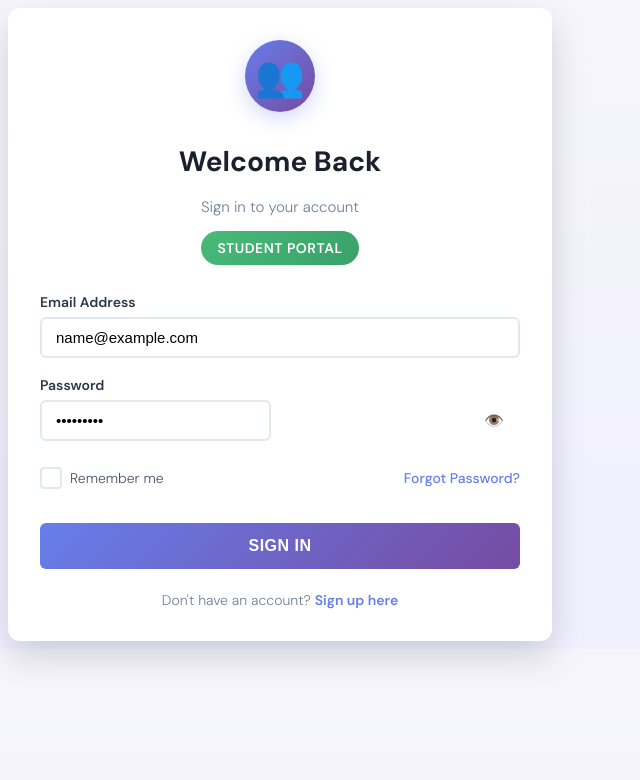
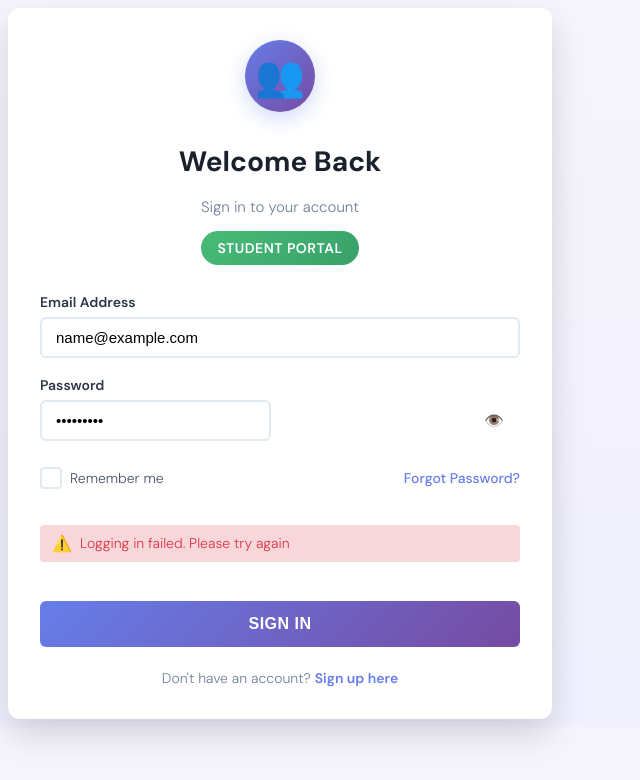
Before and after one commit to NoteHubs-Org/Frontend, a React (Create React App) app: page /login in a window 1280 px wide. Both pictures are taken after typing "name@example.com", "Sample123" into the empty fields and a click on the button "SIGN IN". Shown: the top 780 px of the page, without its empty margins (0-640 px from the left). Built offline with nearby package versions, Linux system fonts and the light colour scheme; no server answers.

Commit message:
feat: enhance login functionality with loading and error handling

```diff
--- a/src/authRoutes/Login.js
+++ b/src/authRoutes/Login.js
@@ -4,6 +4,9 @@ import "./auth.css"
 import { Navigate, useNavigate } from 'react-router-dom';
 
 const Login = () => {
+    const [errorMessage, setErrorMessage] = useState("");
+    const [isLoading, setIsLoading] = useState(false);
+    const [isAuthenticated, setIsAuthenticated] = useState(false);
     const navigate = useNavigate();
     const [form, setForm] = useState({
         email: "",
@@ -17,21 +20,24 @@ const Login = () => {
 
     const handleSubmit = async (e) => {
         e.preventDefault();
+        setIsLoading(true);
+        setErrorMessage("");
 
         try {
             const response = await login(form);
             if (response.status === 200) {
-                console.log("Login successful", response.data);
-                alert("Login successful");
-                navigate("/"); // Redirect to dashboard or home page
-                <Navigate to="/library" />
+                console.log("Login successful:", response.data);
+                navigate("/");
+                setIsAuthenticated(true);
             } else {
-                console.error("Login failed", response.data);
-                alert("Login failed. Please check your credentials and try again.");
+                setErrorMessage(response.data.message || "Login failed. Please try again.");
+                setIsAuthenticated(false);
             }
         } catch (error) {
-           console.error("Login error", error);
-           alert("Logging in failed. Please try again");
+            console.error("Login error", error);
+            setErrorMessage("Logging in failed. Please try again");
+        } finally {
+            setIsLoading(false);
         }
     }
     return (
@@ -67,6 +73,22 @@ const Login = () => {
                 <a href='/forgot-password' className="forgot-link">Forgot Password?</a>
             </div>
 
+            <div className='form-status' style={{ display: isLoading || errorMessage ? 'block' : 'none' }}>
+                {isLoading ? (
+                    <div className='loader-container'>
+                        <span className='loader'></span>
+                        <span className='loading-text'>Logging in...</span>
+                    </div>
+                ) : (
+                    errorMessage && (
+                        <div className='error-container'>
+                            <span className='error-icon'>⚠️</span>
+                            <span className='error-message'>{errorMessage}</span>
+                        </div>
+                    )
+                )}
+            </div>
+
             <button type="submit" className="login-btn">Sign In</button>
             <div className="signup-link">
                 Don't have an account? <a href="/signup" id="signupLink">Sign up here</a>
--- a/src/authRoutes/auth.css
+++ b/src/authRoutes/auth.css
@@ -107,6 +107,76 @@
   display: flex;
   flex-direction: column;
   gap: 18px;
+}
+.loader {
+  font-size: 10px;
+  width: 1em;
+  height: 1em;
+  border-radius: 50%;
+  position: relative;
+  text-indent: -9999em;
+  animation: mulShdSpin 1.1s infinite ease;
+  transform: translateZ(0);
+}
+.form-status {
+    min-height: 40px;
+    margin: 10px 0;
+}
+
+.loader-container {
+    display: flex;
+    align-items: center;
+    gap: 10px;
+}
+
+.loading-text {
+    color: #666;
+    font-size: 14px;
+}
+
+.error-container {
+    display: flex;
+    align-items: center;
+    gap: 8px;
+    color: #dc3545;
+    background-color: #f8d7da;
+    padding: 8px 12px;
+    border-radius: 4px;
+}
+
+.error-icon {
+    font-size: 16px;
+}
+
+.error-message {
+    font-size: 14px;
+}
+@keyframes mulShdSpin {
+  0%,
+  100% {
+    box-shadow: 0em -2.6em 0em 0em #ffffff, 1.8em -1.8em 0 0em rgba(255,255,255, 0.2), 2.5em 0em 0 0em rgba(255,255,255, 0.2), 1.75em 1.75em 0 0em rgba(255,255,255, 0.2), 0em 2.5em 0 0em rgba(255,255,255, 0.2), -1.8em 1.8em 0 0em rgba(255,255,255, 0.2), -2.6em 0em 0 0em rgba(255,255,255, 0.5), -1.8em -1.8em 0 0em rgba(255,255,255, 0.7);
+  }
+  12.5% {
+    box-shadow: 0em -2.6em 0em 0em rgba(255,255,255, 0.7), 1.8em -1.8em 0 0em #ffffff, 2.5em 0em 0 0em rgba(255,255,255, 0.2), 1.75em 1.75em 0 0em rgba(255,255,255, 0.2), 0em 2.5em 0 0em rgba(255,255,255, 0.2), -1.8em 1.8em 0 0em rgba(255,255,255, 0.2), -2.6em 0em 0 0em rgba(255,255,255, 0.2), -1.8em -1.8em 0 0em rgba(255,255,255, 0.5);
+  }
+  25% {
+    box-shadow: 0em -2.6em 0em 0em rgba(255,255,255, 0.5), 1.8em -1.8em 0 0em rgba(255,255,255, 0.7), 2.5em 0em 0 0em #ffffff, 1.75em 1.75em 0 0em rgba(255,255,255, 0.2), 0em 2.5em 0 0em rgba(255,255,255, 0.2), -1.8em 1.8em 0 0em rgba(255,255,255, 0.2), -2.6em 0em 0 0em rgba(255,255,255, 0.2), -1.8em -1.8em 0 0em rgba(255,255,255, 0.2);
+  }
+  37.5% {
+    box-shadow: 0em -2.6em 0em 0em rgba(255,255,255, 0.2), 1.8em -1.8em 0 0em rgba(255,255,255, 0.5), 2.5em 0em 0 0em rgba(255,255,255, 0.7), 1.75em 1.75em 0 0em #ffffff, 0em 2.5em 0 0em rgba(255,255,255, 0.2), -1.8em 1.8em 0 0em rgba(255,255,255, 0.2), -2.6em 0em 0 0em rgba(255,255,255, 0.2), -1.8em -1.8em 0 0em rgba(255,255,255, 0.2);
+  }
+  50% {
+    box-shadow: 0em -2.6em 0em 0em rgba(255,255,255, 0.2), 1.8em -1.8em 0 0em rgba(255,255,255, 0.2), 2.5em 0em 0 0em rgba(255,255,255, 0.5), 1.75em 1.75em 0 0em rgba(255,255,255, 0.7), 0em 2.5em 0 0em #ffffff, -1.8em 1.8em 0 0em rgba(255,255,255, 0.2), -2.6em 0em 0 0em rgba(255,255,255, 0.2), -1.8em -1.8em 0 0em rgba(255,255,255, 0.2);
+  }
+  62.5% {
+    box-shadow: 0em -2.6em 0em 0em rgba(255,255,255, 0.2), 1.8em -1.8em 0 0em rgba(255,255,255, 0.2), 2.5em 0em 0 0em rgba(255,255,255, 0.2), 1.75em 1.75em 0 0em rgba(255,255,255, 0.5), 0em 2.5em 0 0em rgba(255,255,255, 0.7), -1.8em 1.8em 0 0em #ffffff, -2.6em 0em 0 0em rgba(255,255,255, 0.2), -1.8em -1.8em 0 0em rgba(255,255,255, 0.2);
+  }
+  75% {
+    box-shadow: 0em -2.6em 0em 0em rgba(255,255,255, 0.2), 1.8em -1.8em 0 0em rgba(255,255,255, 0.2), 2.5em 0em 0 0em rgba(255,255,255, 0.2), 1.75em 1.75em 0 0em rgba(255,255,255, 0.2), 0em 2.5em 0 0em rgba(255,255,255, 0.5), -1.8em 1.8em 0 0em rgba(255,255,255, 0.7), -2.6em 0em 0 0em #ffffff, -1.8em -1.8em 0 0em rgba(255,255,255, 0.2);
+  }
+  87.5% {
+    box-shadow: 0em -2.6em 0em 0em rgba(255,255,255, 0.2), 1.8em -1.8em 0 0em rgba(255,255,255, 0.2), 2.5em 0em 0 0em rgba(255,255,255, 0.2), 1.75em 1.75em 0 0em rgba(255,255,255, 0.2), 0em 2.5em 0 0em rgba(255,255,255, 0.2), -1.8em 1.8em 0 0em rgba(255,255,255, 0.5), -2.6em 0em 0 0em rgba(255,255,255, 0.7), -1.8em -1.8em 0 0em #ffffff;
+  }
 }
 
 .success-message {
```
